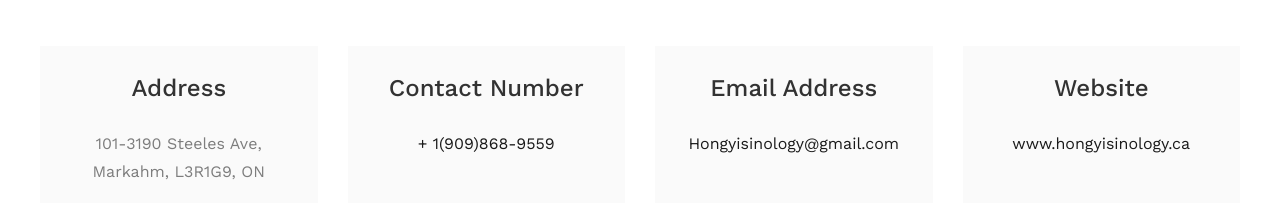
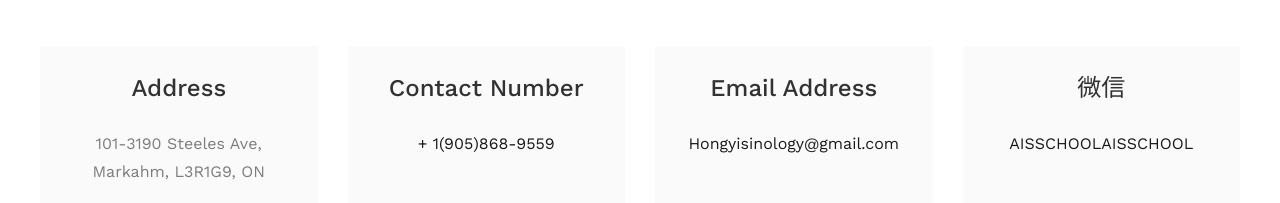
Before and after one commit to l2yao/hongyisinology, a plain HTML site: page contact.html in a window 1280 px wide. Shown: the part 467-670 px from the top of the page. Drawn offline with nearby package versions, Linux system fonts and the light colour scheme; some packages are replaced by stand-ins of ours; no server answers; files whose address does not match are found by name; a web font is replaced by a local one.

Commit message:
modify contact

```diff
--- a/contact.html
+++ b/contact.html
@@ -73,7 +73,7 @@
           <div class="col-md-3 d-flex">
           	<div class="bg-light align-self-stretch box p-4 text-center">
           		<h3 class="mb-4">Contact Number</h3>
-	            <p><a href="tel://9058689559">+ 1(909)868-9559</a></p>
+	            <p><a href="tel://9058689559">+ 1(905)868-9559</a></p>
 	          </div>
           </div>
           <div class="col-md-3 d-flex">
@@ -84,8 +84,8 @@
           </div>
           <div class="col-md-3 d-flex">
           	<div class="bg-light align-self-stretch box p-4 text-center">
-          		<h3 class="mb-4">Website</h3>
-	            <p><a href="#">www.hongyisinology.ca</a></p>
+          		<h3 class="mb-4">微信</h3>
+	            <p><a href="#">AISSCHOOLAISSCHOOL</a></p>
 	          </div>
           </div>
         </div>
```
